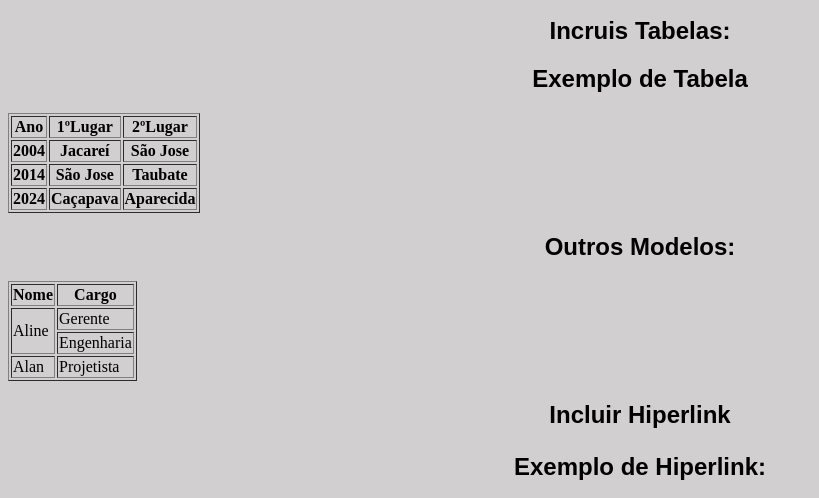
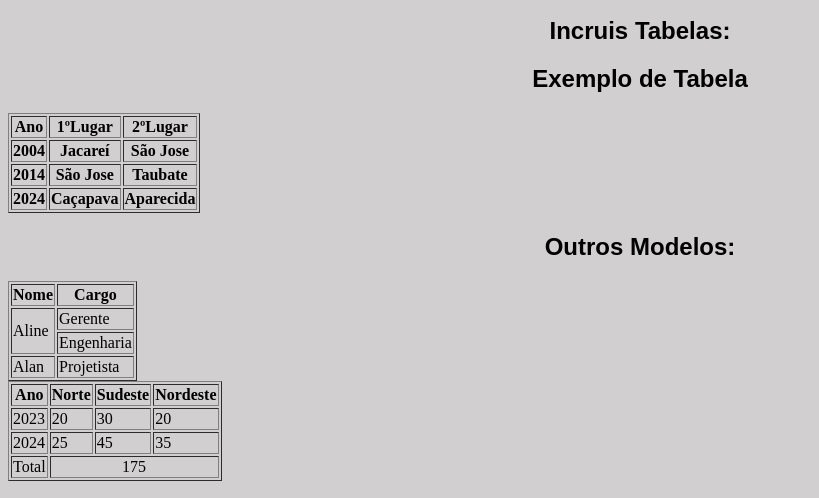
Before and after one commit to joaoestreano/html-do-joao, a plain HTML site: page Aula/site.html in a window 1280 px wide. Shown: the part 840-1338 px from the top of the page, without its empty margins (0-819 px from the left). Drawn offline with Linux system fonts and the light colour scheme.

Commit message:
Add files via upload

```diff
--- a/Aula/site.html
+++ b/Aula/site.html
@@ -122,6 +122,33 @@
                     <td>Projetista</td>
                 </tr>
 
+            <table border="1">
+                    <tr>
+                        <th>Ano</th>
+                        <th>Norte</th>
+                        <th>Sudeste</th>
+                        <th>Nordeste</th>
+                    </tr>
+
+                    <tr>
+                        <td>2023</td>
+                        <td>20</td>
+                        <td>30</td>
+                        <td>20</td>
+                    </tr>
+
+                    <tr>
+                        <td>2024</td>
+                        <td>25</td>
+                        <td>45</td>
+                        <td>35</td>
+                    </tr>
+
+                    <tr>
+                        <td>Total</td>
+                        <td colspan="3" align="center">175</td>
+                    </tr>
+            </table>
             </table>
         <h2>Incluir Hiperlink
             <p> Exemplo de Hiperlink:</p>
```
